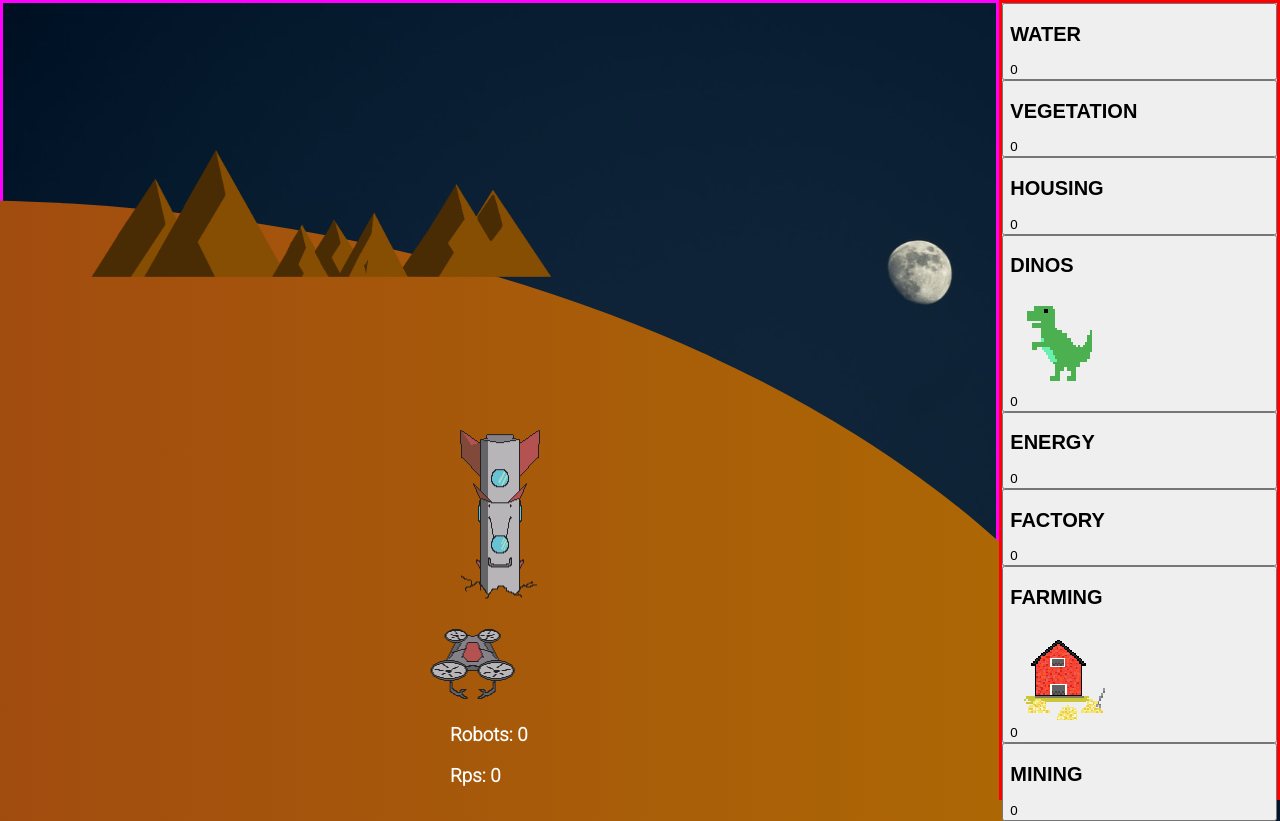
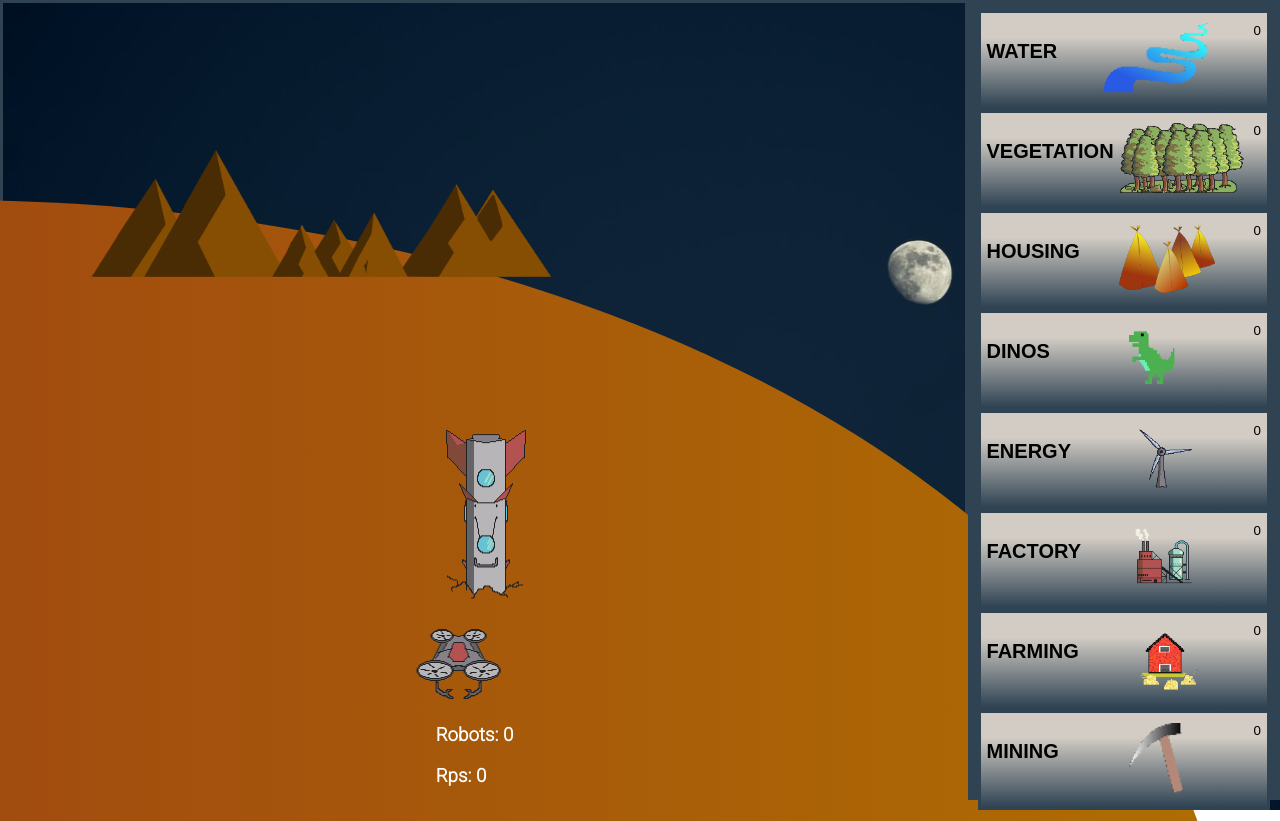
Before and after one commit to Asaroz/KabijRocket, a React (Create React App) app: page / in a window 1280 px wide. Built offline with nearby package versions, Linux system fonts and the light colour scheme.

Commit message:
buttons update

```diff
--- a/src/Components/AddOnButton.jsx
+++ b/src/Components/AddOnButton.jsx
@@ -4,11 +4,15 @@
 import {addonObjContext} from "../Contexts/AddonObjContext.jsx";
 
 import imgCloud from "../resources/cloud.png";
-import mountains from "../resources/mountains.png";
+import forest from "../resources/Forest.png";
 import mines from "../resources/mining.png";
+import factory from "../resources/fabric.png";
 import water from "../resources/water.png";
 import dinoButton from "../resources/dinosaur-button.png"
 import farmingButton from "../resources/farming-button.png"
+import windmill from "../resources/windmill_faster.gif";
+import tippi from "../resources/tippi.png";
+
 
 
 export default  function AddOnButton() {
@@ -33,14 +37,14 @@
     return (
       <div>
 
-        <button onClick={() => Click({type: 'WATER_INCREMENT'},state.water)} className="water btn"><h2>WATER</h2>{state.water.amount}</button>
-        <button onClick={() => Click({type: 'VEGETATION_INCREMENT'},state.veg)} className="veg btn"><h2>VEGETATION</h2>{state.veg.amount}</button>
-        <button onClick={() => Click({type: 'HOUSING_INCREMENT'},state.house)} className="housing btn"><h2>HOUSING</h2>{state.house.amount}</button>
+        <button onClick={() => Click({type: 'WATER_INCREMENT'},state.water)} className="water btn"><h2>WATER</h2><img className="addOnicon" src={water}/>{state.water.amount}</button>
+        <button onClick={() => Click({type: 'VEGETATION_INCREMENT'},state.veg)} className="veg btn"><h2>VEGETATION</h2><img className="addOnicon" src={forest}/>{state.veg.amount}</button>
+        <button onClick={() => Click({type: 'HOUSING_INCREMENT'},state.house)} className="housing btn"><h2>HOUSING</h2><img className="addOnicon" src={tippi}/>{state.house.amount}</button>
         <button onClick={() => Click({type: 'DINOS_INCREMENT'},state.dinos)} className="dinos btn"><h2>DINOS</h2><img className="addOnicon" src={dinoButton}/>{state.dinos.amount}</button>
-        <button onClick={() => Click({type: 'ENERGY_INCREMENT'},state.energy)} className="energy btn"><h2>ENERGY</h2>{state.energy.amount}</button>
-        <button onClick={() => Click({type: 'FACTORY_INCREMENT'},state.factory)} className="factory btn"><h2>FACTORY</h2>{state.factory.amount}</button>
+        <button onClick={() => Click({type: 'ENERGY_INCREMENT'},state.energy)} className="energy btn"><h2>ENERGY</h2><img className="addOnicon" src={windmill}/>{state.energy.amount}</button>
+        <button onClick={() => Click({type: 'FACTORY_INCREMENT'},state.factory)} className="factory btn"><h2>FACTORY</h2><img className="addOnicon" src={factory}/>{state.factory.amount}</button>
         <button onClick={() => Click({type: 'FARMING_INCREMENT'},state.farming)} className="farm btn"><h2>FARMING</h2><img className="addOnicon" src={farmingButton}/>{state.farming.amount}</button>
-        <button onClick={() => Click({type: 'MINING_INCREMENT'},state.mining)} className="mine btn"><h2>MINING</h2>{state.mining.amount}</button>
+        <button onClick={() => Click({type: 'MINING_INCREMENT'},state.mining)} className="mine btn"><h2>MINING</h2><img className="addOnicon" src={mines}/>{state.mining.amount}</button>
 
       </div>
     );
--- a/src/Components/Map.jsx
+++ b/src/Components/Map.jsx
@@ -63,15 +63,11 @@
                {robotCount >= 0 &&
                 <div className= "planetBrown">
 
-              <img src={mountains} className="mountains" alt="" />
-
               </div>
               }
 
                {robotCount >= 100 &&
                 <div className= "planetPartlyGreen">
-
-              <img src={mountains} className="mountains" alt="" />
 
              </div>
              }
@@ -79,20 +75,16 @@
              {robotCount >= 1000 &&
                 <div className= "planetTotalGreen">
 
-              <img src={mountains} className="mountains" alt="" />
-
              </div>
              }
 
              {robotCount >= 50000 &&
                 <div className= "planetGlobalWarming">
 
-              <img src={mountains} className="mountains" alt="" />
-
              </div>
              }
-
-            </div>
+            <img src={mountains} className="mountains" alt="" />
+      </div>
 
     )
 
--- a/src/Styles/App.scss
+++ b/src/Styles/App.scss
@@ -11,11 +11,11 @@
     background-size: cover;
 
     //bluesky
-    // background-image: url("../resources/dave-hoefler-ELXbHhzVFO0-unsplash.jpg");
+    // background-image: url("../resources/blueSky_by_dave-hoefler.jpg");
     // background-size: cover;
 
     // redsky
-    // background-image: url("../resources/vivek-doshi-obsBswnv7FI-unsplash.jpg");
+    // background-image: url("../resources/globalWarming_by_vivek-doshi.jpg");
     // background-size: cover;
 }
 
--- a/src/Styles/Map.scss
+++ b/src/Styles/Map.scss
@@ -1,5 +1,5 @@
 .map {
-    border: 3px solid magenta;
+    border: 3px solid #2f4353;
     height: 100vh;
     position: relative;
     box-sizing: border-box;
--- a/src/Styles/Store.scss
+++ b/src/Styles/Store.scss
@@ -1,13 +1,27 @@
 .Store {
-    border: 3px solid red;
+    border: 10px solid #2f4353;
+    background-image: linear-gradient(315deg, #2f4353 0%, #d2ccc4 74%);
     height: 100vh;
     background-color: lightblue;
     box-sizing: border-box;
     z-index: 2;
 
+
     .btn {
+        border: 3px solid #2f4353;
+        background-image: linear-gradient(360deg, #2f4353 0%, #d2ccc4 74%);
+        height: 100px;
+        width: 100%;
         display: flex;
-        flex-direction: column;
-        width: 100%;
+        flex-direction: row;
+        justify-content: space-between;
+        padding-top: 10px;
+
+
+        .addOnicon {
+            height: 70px;
+            width: auto;
+        }
+
     }
 }
```
